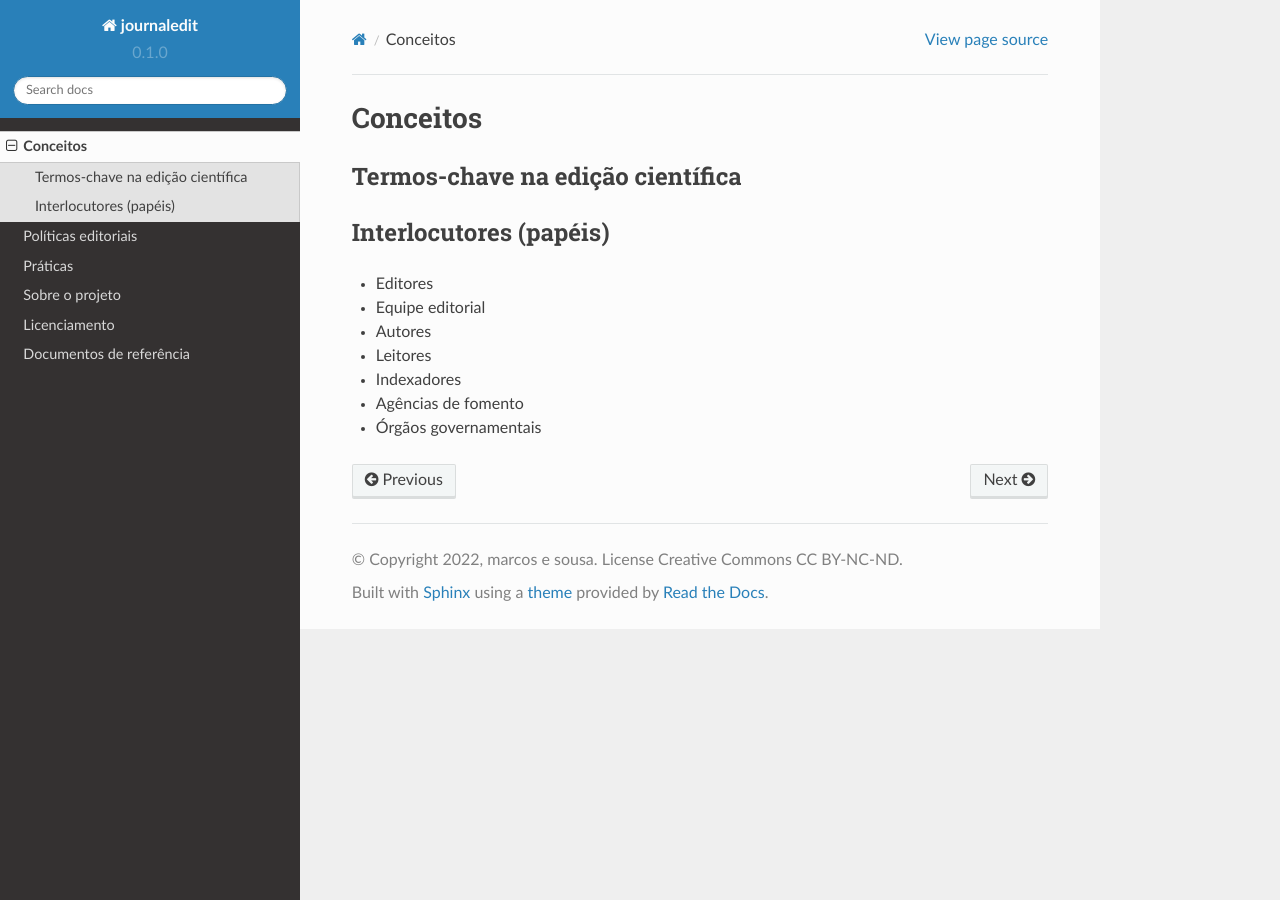
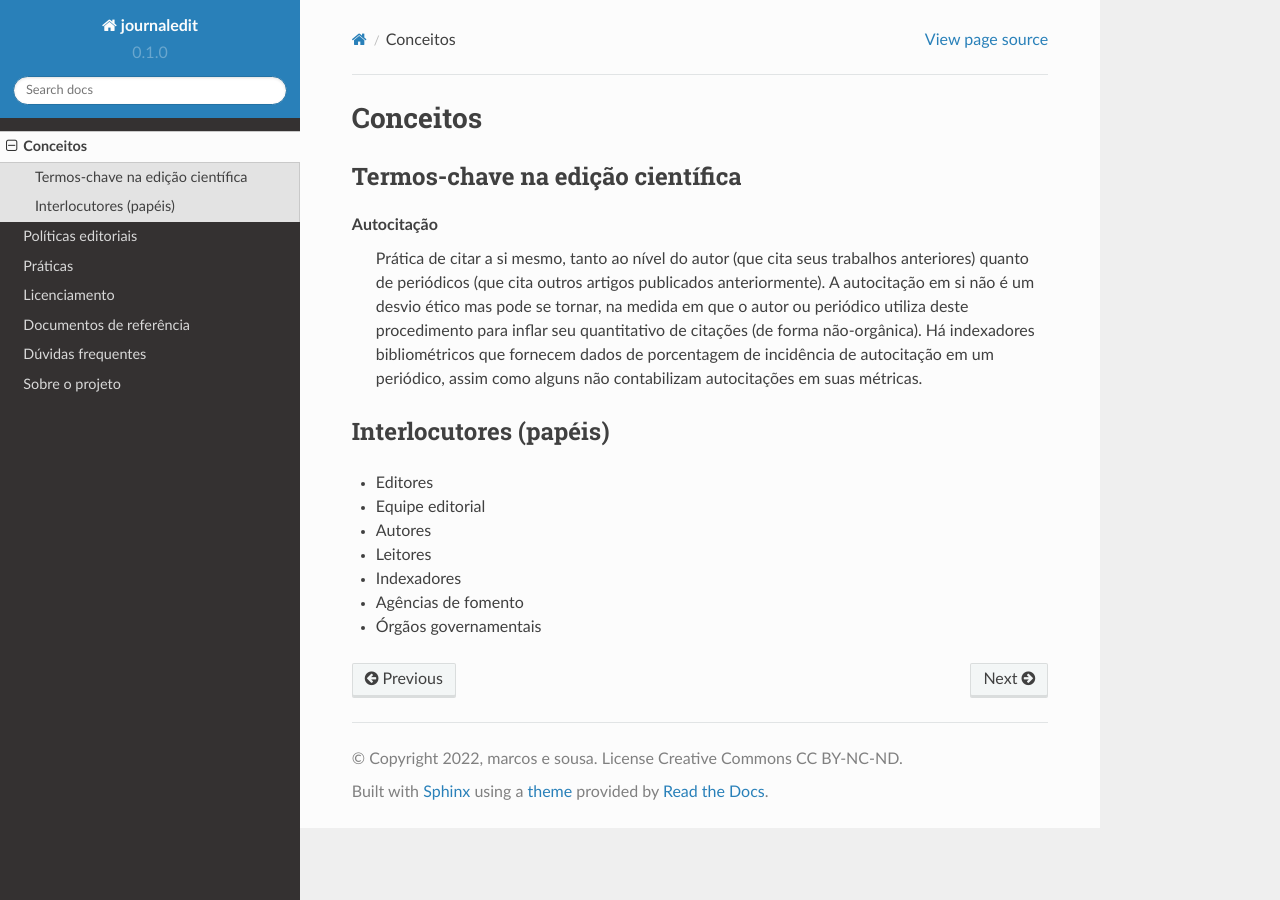
Before and after one commit to marcosesousa/journaledit, a Sphinx documentation site: the page built from docs/source/concept.rst, in a window 1280 px wide. Built offline with Sphinx 7.4.7 and the Read the Docs theme 2.0.0, drawn with Linux system fonts in a browser that asks for light colours.

```diff
--- a/docs/source/concept.rst
+++ b/docs/source/concept.rst
@@ -4,7 +4,10 @@ Conceitos
 Termos-chave na edição científica
 ---------------------------------
 
+.. glossary::
 
+    Autocitação
+        Prática de citar a si mesmo, tanto ao nível do autor (que cita seus trabalhos anteriores) quanto de periódicos (que cita outros artigos publicados anteriormente). A autocitação em si não é um desvio ético mas pode se tornar, na medida em que o autor ou periódico utiliza deste procedimento para inflar seu quantitativo de citações (de forma não-orgânica). Há indexadores bibliométricos que fornecem dados de porcentagem de incidência de autocitação em um periódico, assim como alguns não contabilizam autocitações em suas métricas.
 
 Interlocutores (papéis)
 -----------------------
--- /dev/null
+++ b/docs/source/faq.rst
@@ -0,0 +1,3 @@
+==================
+Dúvidas frequentes
+==================
```
Also changed, not shown: docs/source/index.rst (+6 -1 lines).
